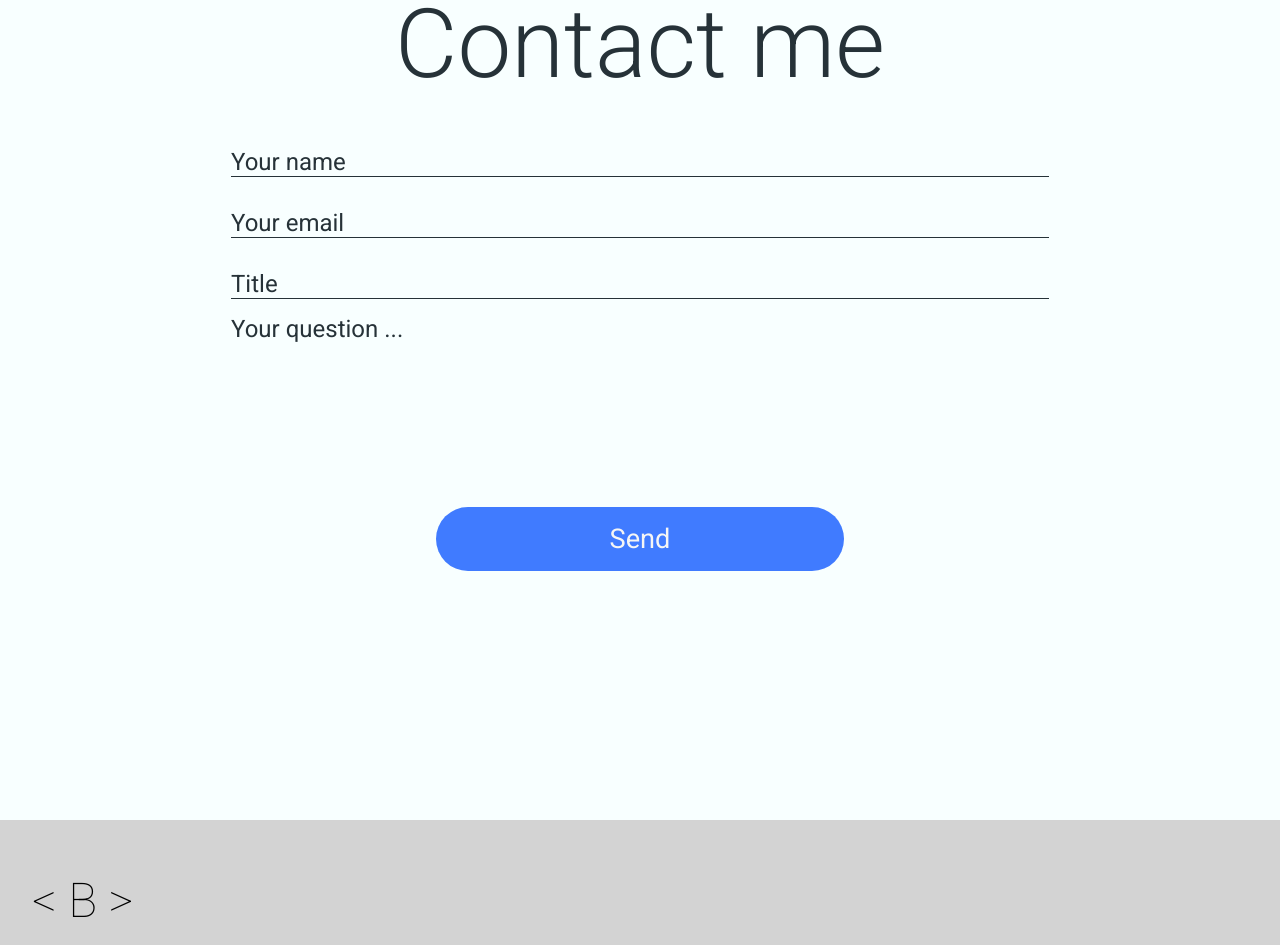
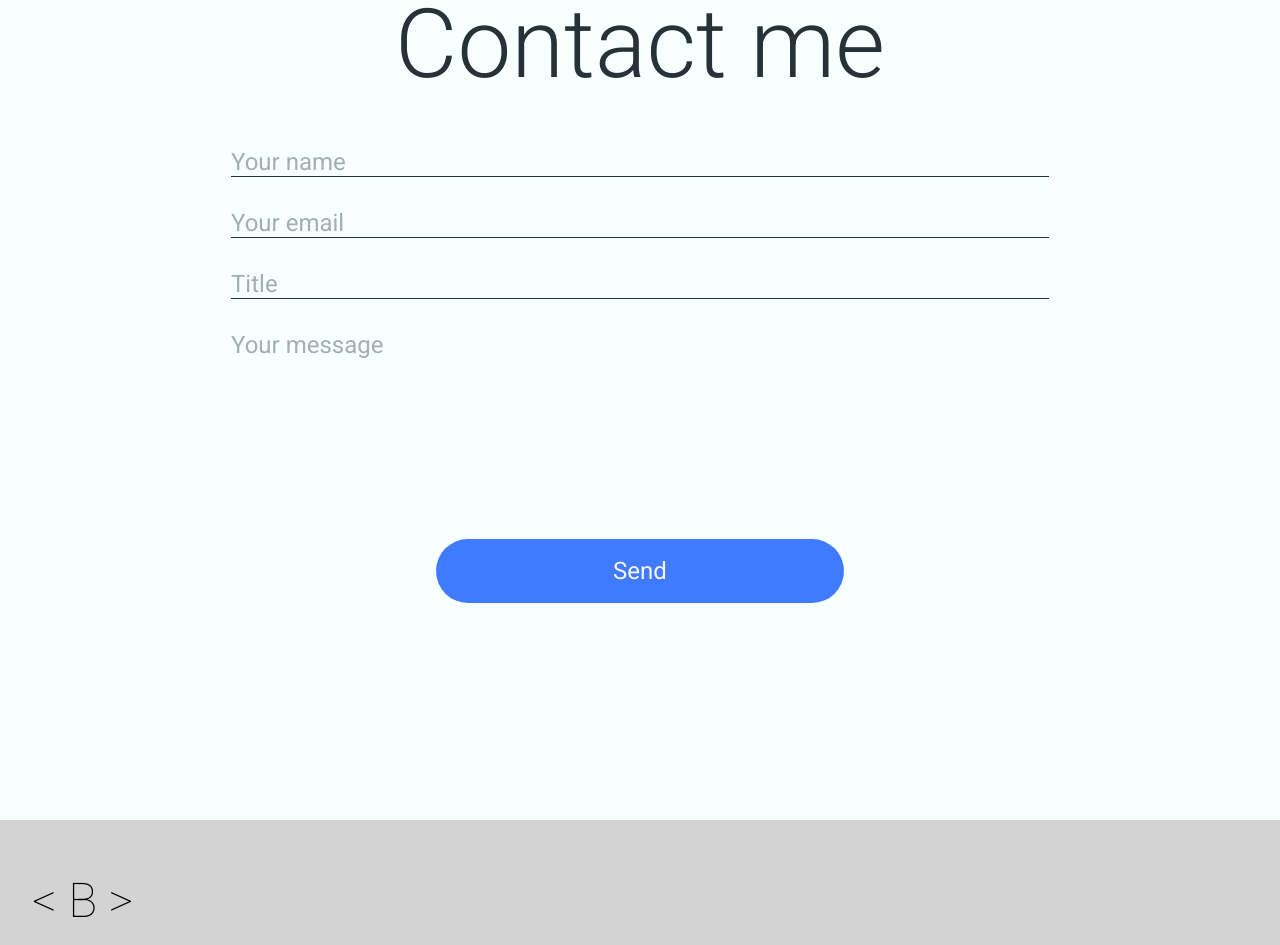
Before and after one commit to BucoTEC/MyPortifolio, a React (Create React App) app: page /contact in a window 1280 px wide. Shown: the part 860-1805 px from the top of the page. Built offline with nearby package versions, Linux system fonts and the light colour scheme.

Commit message:
added email send functionaliti

```diff
--- a/package.json
+++ b/package.json
@@ -7,12 +7,14 @@
     "@testing-library/react": "^11.2.7",
     "@testing-library/user-event": "^12.8.3",
     "aos": "^2.3.4",
+    "emailjs-com": "^3.2.0",
     "ityped": "^1.0.3",
     "react": "^17.0.2",
     "react-dom": "^17.0.2",
     "react-router-dom": "^6.0.2",
     "react-scripts": "4.0.3",
     "react-scroll-to-top": "^1.0.8",
+    "react-toastify": "^8.1.0",
     "styled-components": "^5.3.3",
     "web-vitals": "^1.1.2"
   },
--- a/src/components/Contact/ContactForm.jsx
+++ b/src/components/Contact/ContactForm.jsx
@@ -1,6 +1,9 @@
-import React from "react";
+import React, { useRef } from "react";
 import styled from "styled-components";
+import emailjs from "emailjs-com";
 import { phone, tablet } from "../../utils/responsive.js";
+import { ToastContainer, toast } from "react-toastify";
+import "react-toastify/dist/ReactToastify.css";
 const Wrapper = styled.div`
   height: 80vh;
   width: 100%;
@@ -28,7 +31,7 @@ const MainTitle = styled.div`
 `;
 const FormWrapper = styled.div`
   width: 90%;
-  height: 95%;
+  height: 100%;
   margin: auto;
   overflow: hidden;
   overflow: hidden;
@@ -49,7 +52,7 @@ const FormWrapper = styled.div`
         outline-style: none;
       }
       &::placeholder {
-        color: #263238;
+        color: #26323865;
         font-weight: 400;
       }
     }
@@ -59,11 +62,11 @@ const FormWrapper = styled.div`
       background-color: inherit;
       font-size: 1.5rem;
       width: 100%;
-      height: 11rem;
+      height: 12rem;
       resize: none;
-      margin-bottom: 1rem;
+      padding: 1rem 0;
       ${phone({
-        height: "17rem",
+        height: "15rem",
       })}
       &::-webkit-scrollbar {
         width: 10px;
@@ -92,18 +95,18 @@ const FormWrapper = styled.div`
         outline-style: none;
       }
       &::placeholder {
-        color: #263238;
+        color: #26323865;
         font-weight: 400;
       }
     }
-  }
-`;
-const Button = styled.div`
+    input[type="submit"] {
+      border: none;
       color: whitesmoke;
       background-color: #407bff;
       width: 50%;
       border-radius: 50px;
       height: 4rem;
+      margin: auto;
       display: flex;
       justify-content: center;
       align-items: center;
@@ -115,15 +118,6 @@ const Button = styled.div`
         width: "100%",
       })}
 
-  h1 {
-    font-weight: 400;
-    font-size: 1.7rem;
-    overflow: hidden;
-    transition: all 0.3s ease-in;
-    ${tablet({
-      fontSize: "2rem",
-    })}
-  }
       &:hover {
         background-color: #467cf3;
         transform: scale(1.1);
@@ -133,16 +127,57 @@ const Button = styled.div`
         ${phone({
           transform: "scale(1)",
         })}
-    h1 {
-      transform: scale(1.1);
-      ${phone({
-        transform: "scale(1)",
-      })}
+      }
     }
   }
 `;
 
 function ContactForm() {
+  const success = () =>
+    toast.info("✉ successfully sent!", {
+      position: "top-center",
+      autoClose: 5000,
+      hideProgressBar: false,
+      closeOnClick: true,
+      draggable: true,
+      progress: undefined,
+    });
+
+  const failSend = () => {
+    toast.error("Ups something went wrong!", {
+      position: "top-center",
+      autoClose: 5000,
+      hideProgressBar: false,
+      closeOnClick: true,
+      pauseOnHover: true,
+      draggable: true,
+      progress: undefined,
+    });
+  };
+  const form = useRef();
+  const sendEmail = (e) => {
+    e.preventDefault();
+
+    emailjs
+      .sendForm(
+        "service_p71zuoc",
+        "template_p1k2bhf",
+        form.current,
+        "user_EPVFxWFUSc4QcMvCYOIBd"
+      )
+      .then(
+        (result) => {
+          success();
+          console.log(result.text);
+        },
+        (error) => {
+          failSend();
+          console.log(error.text);
+        }
+      );
+    e.target.reset();
+  };
+
   return (
     <>
       <MainTitle>
@@ -150,17 +185,25 @@ function ContactForm() {
       </MainTitle>
       <Wrapper>
         <FormWrapper>
-          <form action="/">
-            <input type="text" placeholder="Your name" />
-            <input type="email" placeholder="Your email" />
-            <input type="text" placeholder="Title" />
-            <textarea name="" id="" placeholder="Your question ..."></textarea>
-            <Button>
-              <h1>Send</h1>
-            </Button>
+          <form ref={form} onSubmit={sendEmail}>
+            <input type="text" placeholder="Your name" name="name" required />
+            <input
+              type="email"
+              placeholder="Your email"
+              name="email"
+              required
+            />
+            <input type="text" placeholder="Title" name="title" required />
+            <textarea
+              placeholder="Your message"
+              name="message"
+              required
+            ></textarea>
+            <input type="submit" value="Send"></input>
           </form>
         </FormWrapper>
       </Wrapper>
+      <ToastContainer />
     </>
   );
 }
```
Also changed, not shown: 1 other file (tests, documents, lock files or other folders). Lines whose indentation alone changed are shown as unchanged.
